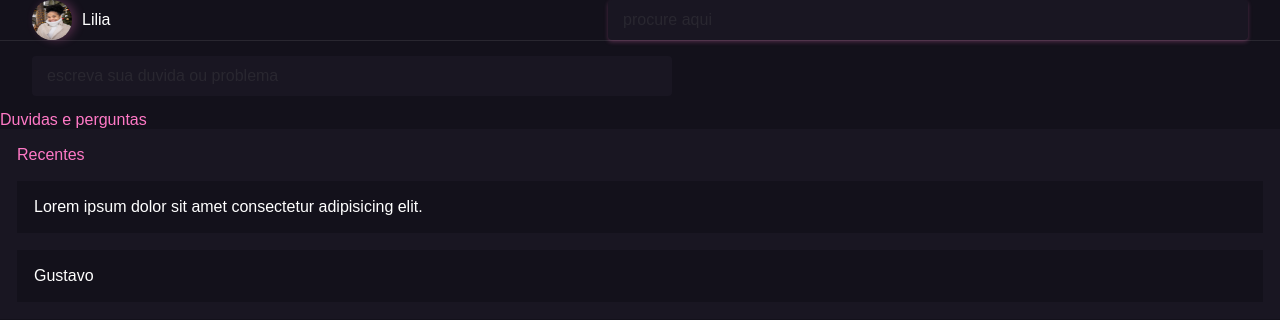
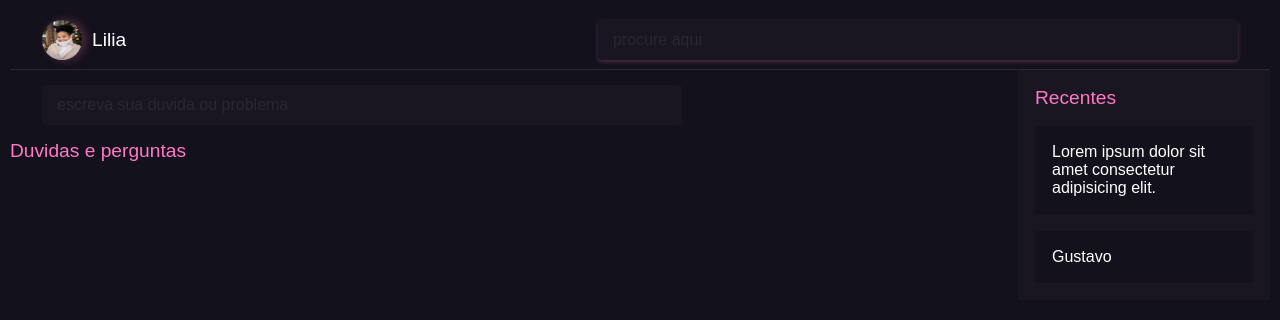
Before and after one commit to byte-serido/trainign-devs-byte, a Vue app in the folder src/projects/forum_bsi/flavio/forum_bsi/: page / in a window 1280 px wide. Shown: the top 320 px of the page. Built offline with nearby package versions, Linux system fonts and the light colour scheme.

Commit message:
:lipstick: feat: CSS do App.vue #23

```diff
--- a/src/projects/forum_bsi/flavio/forum_bsi/src/App.vue
+++ b/src/projects/forum_bsi/flavio/forum_bsi/src/App.vue
@@ -1,9 +1,9 @@
 <template>
-  <div class="">
+  <body class="grid-container">
     <NavbarForum />
     <MainForum />
     <AsideForum />
-  </div>
+  </body>
 </template>
 
 <script>
@@ -32,5 +32,28 @@ body {
   font-family: "Rubik", sans-serif;
   min-height: 100%;
   background: #13111b;
+  padding: 5px;
+}
+
+.grid-container {
+  display: grid;
+  grid-template:
+    "navbar" 50px
+    "main" auto
+    "sidebar" auto
+    "footer" 50px;
+
+  font-size: 1rem;
+}
+
+@media (min-width: 1000px) {
+  .grid-container {
+    grid-template:
+      "navbar navbar" 60px
+      "main sidebar" auto "footer footer" 50px;
+
+    grid-template-columns: 4fr 1fr;
+    font-size: 1.2rem;
+  }
 }
 </style>
```
